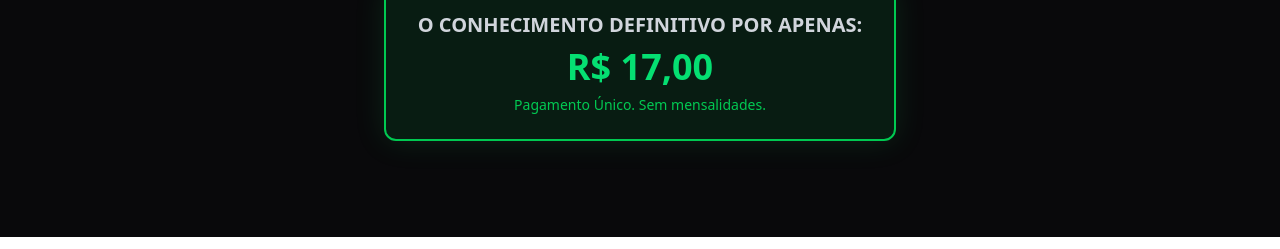
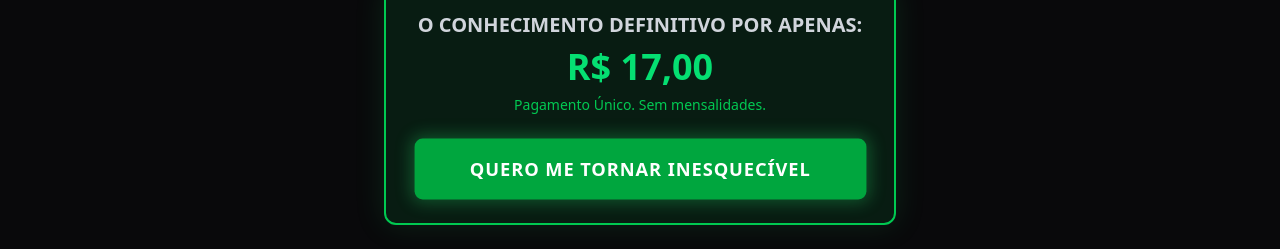
Before and after one commit to carloscesar03/teste-pagina, a React (Vite) app: page / in a window 1280 px wide. Shown: the part 6600-6849 px from the top of the page. Built offline with nearby package versions, Linux system fonts and the light colour scheme.

Commit message:
Update Truth.tsx

```diff
--- a/src/components/Truth.tsx
+++ b/src/components/Truth.tsx
@@ -38,6 +38,10 @@ export default function Truth() {
                 <p className="text-xl font-bold text-gray-300 mb-2">O CONHECIMENTO DEFINITIVO POR APENAS:</p>
                 <p className="text-4xl font-black text-green-400 uppercase">R$ 17,00</p>
                 <p className="text-sm font-medium text-green-500 mt-2">Pagamento Único. Sem mensalidades.</p>
+
+                <a href="https://lastlink.com/p/CA5B2A829/checkout-payment/" className="btn-pulse-green mt-6 inline-block w-full bg-green-600 hover:bg-green-700 text-white font-black py-4 px-8 rounded-lg shadow-[0_0_20px_rgba(34,197,94,0.3)] transition-all text-lg uppercase tracking-wider">
+                    QUERO ME TORNAR INESQUECÍVEL
+                </a>
             </div>
         </div>
     </section>
```
